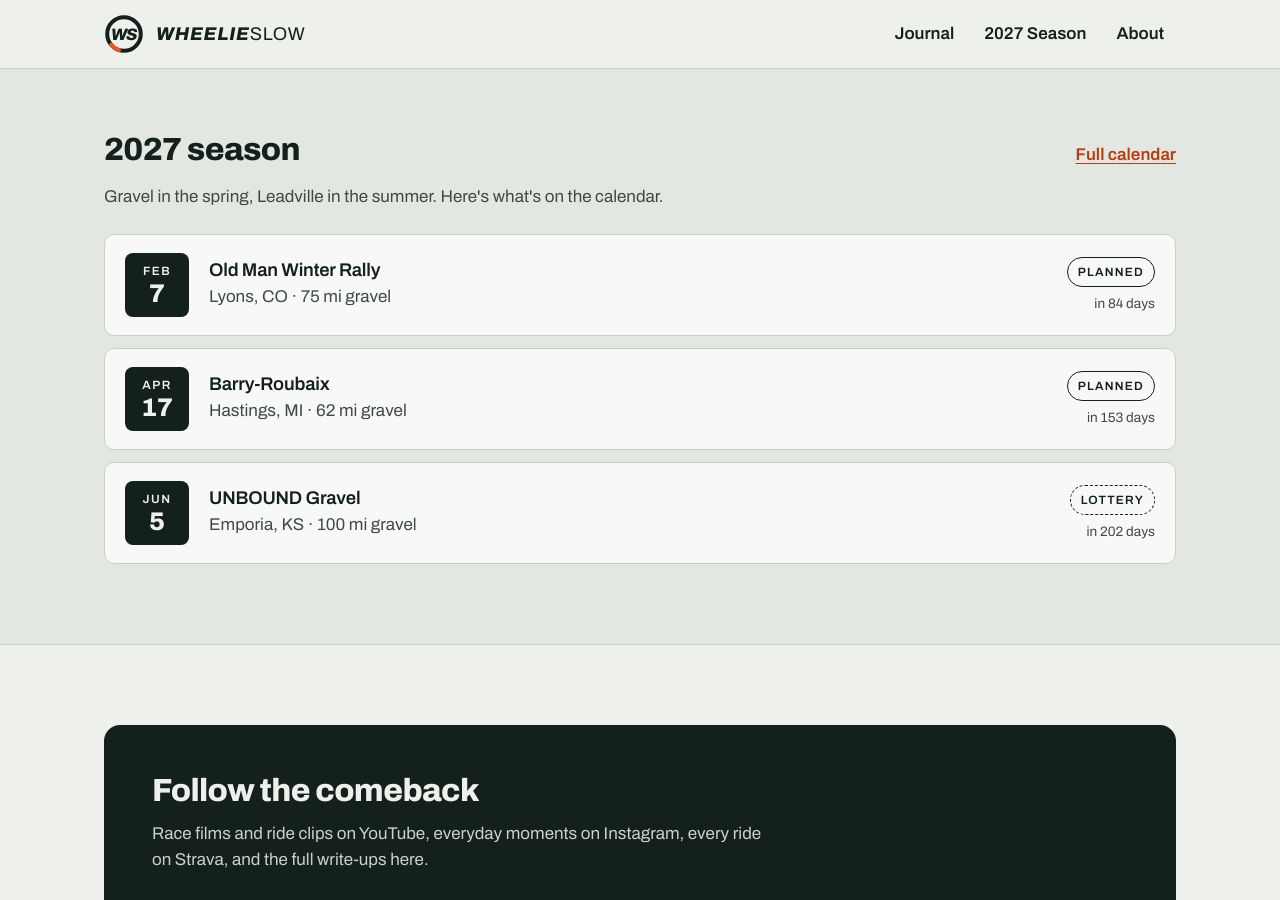
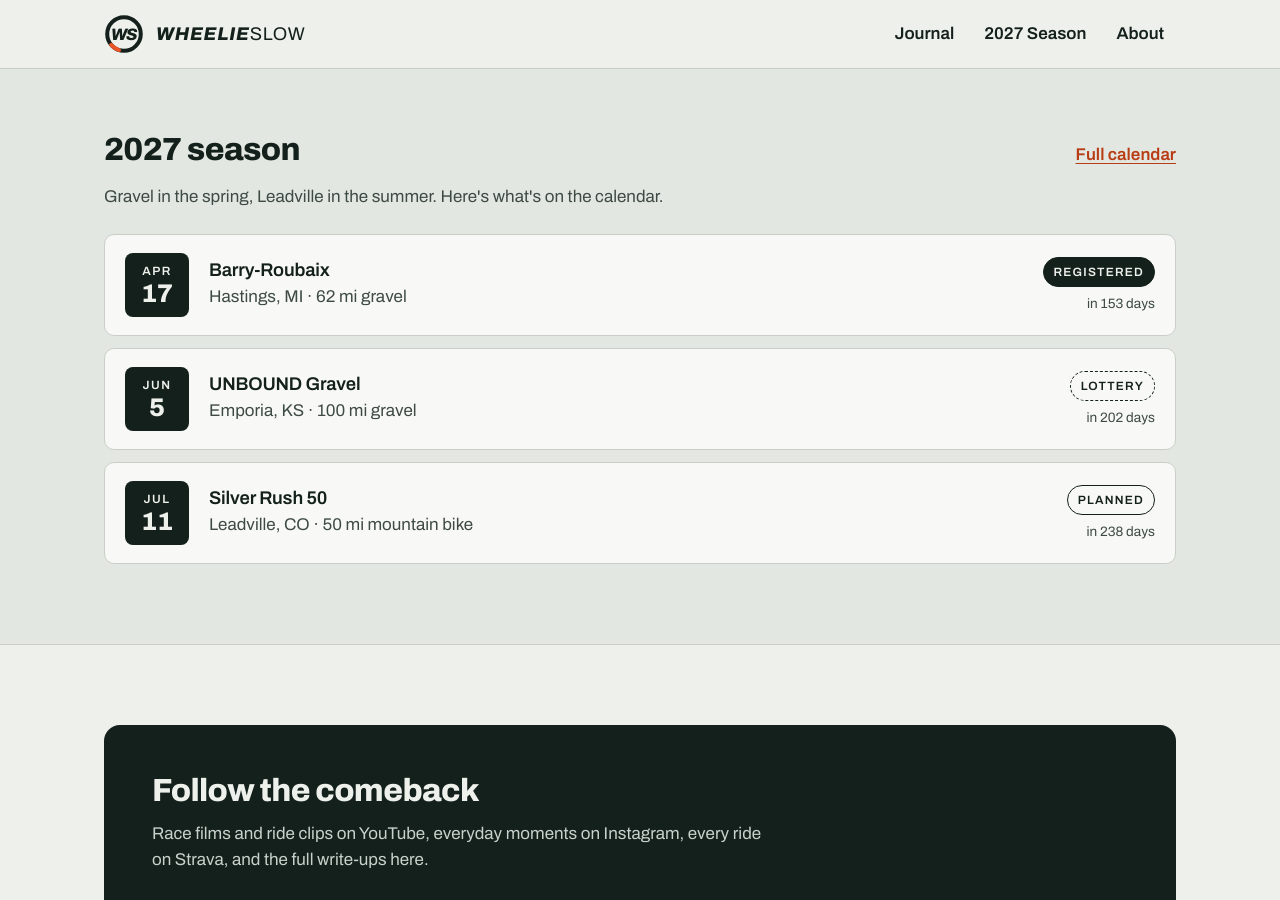
Before and after one commit to piotrowskibrian-cmd/wheelieslow, a Jekyll site: the page built from index.html, in a window 1280 px wide and 900 px high, scrolled down 1677 px. Built offline with Jekyll 4.4.1, drawn with Linux system fonts in a browser that asks for light colours.

Commit message:
Barry-Roubaix registered; drop Old Man Winter
Co-Authored-By: Claude Opus 5.5 <noreply@anthropic.com>
Claude-Session: https://claude.ai/code/session_015d33gq1btUah5R8WBzrQsw

```diff
--- a/_data/season.yml
+++ b/_data/season.yml
@@ -14,14 +14,14 @@
   date: 2027-02-07
   location: Lyons, CO
   distance: 75 mi gravel
-  status: planned
+  status: dropped
   report: ""
 
 - name: Barry-Roubaix
   date: 2027-04-17
   location: Hastings, MI
   distance: 62 mi gravel
-  status: planned
+  status: registered
   report: ""
 
 - name: UNBOUND Gravel
```
